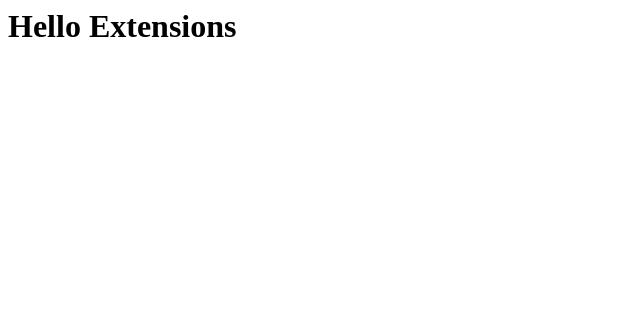
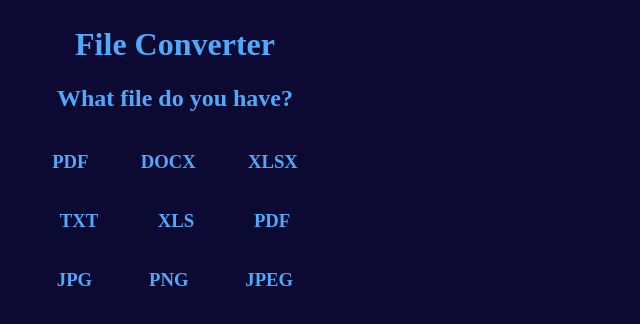
Before and after one commit to alecmarkmorris/File-Converter, a browser extension: page index.html in a window 1280 px wide. Shown: the whole page, without its empty margins (0-640 px from the left). Drawn offline with Linux system fonts and the light colour scheme.

Commit message:
Adding code to allow users to pick which type of file they would like to change

```diff
--- a/index.html
+++ b/index.html
@@ -1,6 +1,32 @@
-<html>
-  <body>
-    <h1>Hello Extensions</h1>
-    <script src="script.js"></script>
-  </body>
+<!DOCTYPE html>
+<html lang="en">
+<head class="head">
+    <link rel="stylesheet" href="styles.css">
+    <meta charset="UTF-8">
+    <meta name="viewport" content="width=device-width, initial-scale=1.0">
+    <title>File Converter</title>
+</head>
+<body class="appContainer">
+    <h1 class="title">File Converter</h1>
+    <h2 class="filetype">What file do you have?</h3>
+      <div class="filetypecontainer">
+        <h3 class="filetype">PDF</h3>
+        <h3 class="filetype">DOCX</h3>
+        <h3 class="filetype">XLSX</h3>
+      </div>
+      <div class="filetypecontainer">
+        <h3 class="filetype">TXT</h3>
+        <h3 class="filetype">XLS</h3>
+        <h3 class="filetype">PDF</h3>
+      </div>
+      <div class="filetypecontainer">
+        <h3 class="filetype">JPG</h3>
+        <h3 class="filetype">PNG</h3>
+        <h3 class="filetype">JPEG</h3>
+      </div>
+
+
+</body>
+
+<script src="script.js"></script>
 </html>
--- /dev/null
+++ b/styles.css
@@ -0,0 +1,21 @@
+.appContainer{
+    width: 350px;
+    height: 250px;
+    text-align: center;
+    background-color:#0c0a32 ;
+    margin: 0px;
+    border: 0px;
+    padding: 0px;
+}
+.title{
+    color:#4faafd ;
+    padding-top: 5px;
+}
+
+.filetype{
+    color:#4faafd
+}
+.filetypecontainer{
+    display: flex;
+    justify-content: space-evenly;
+}
```
Also changed, not shown: script.js (added).
